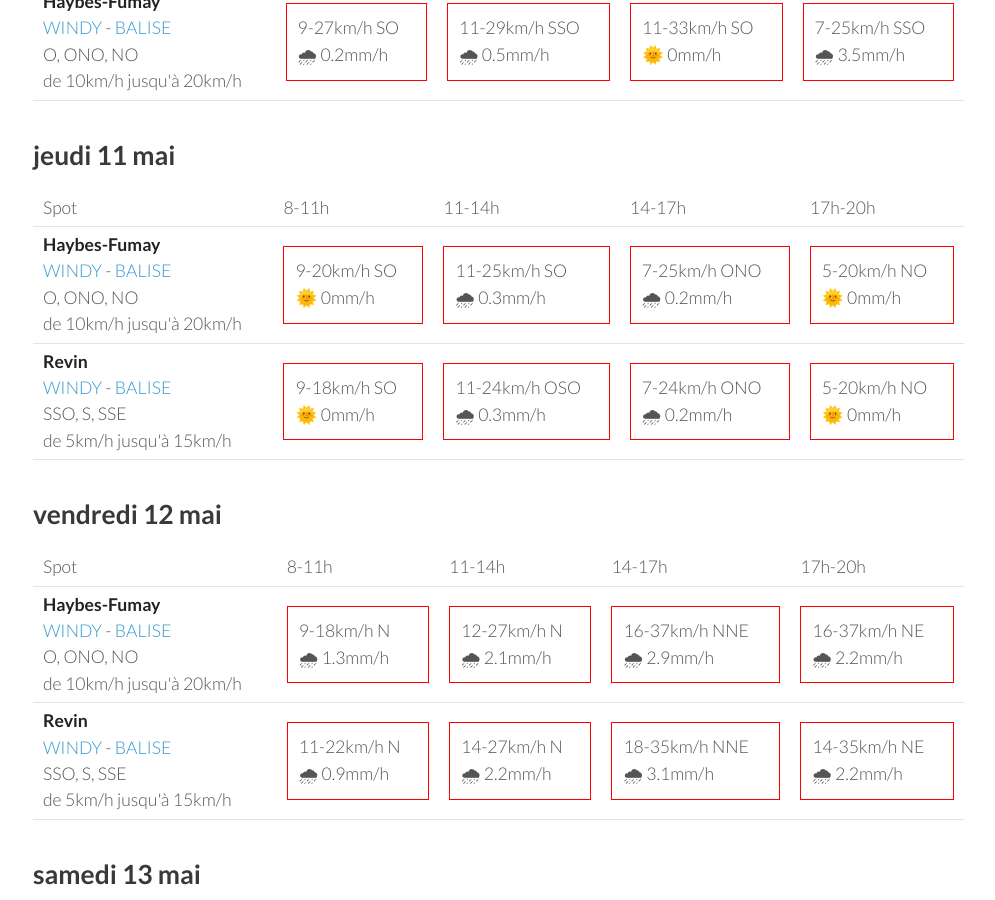
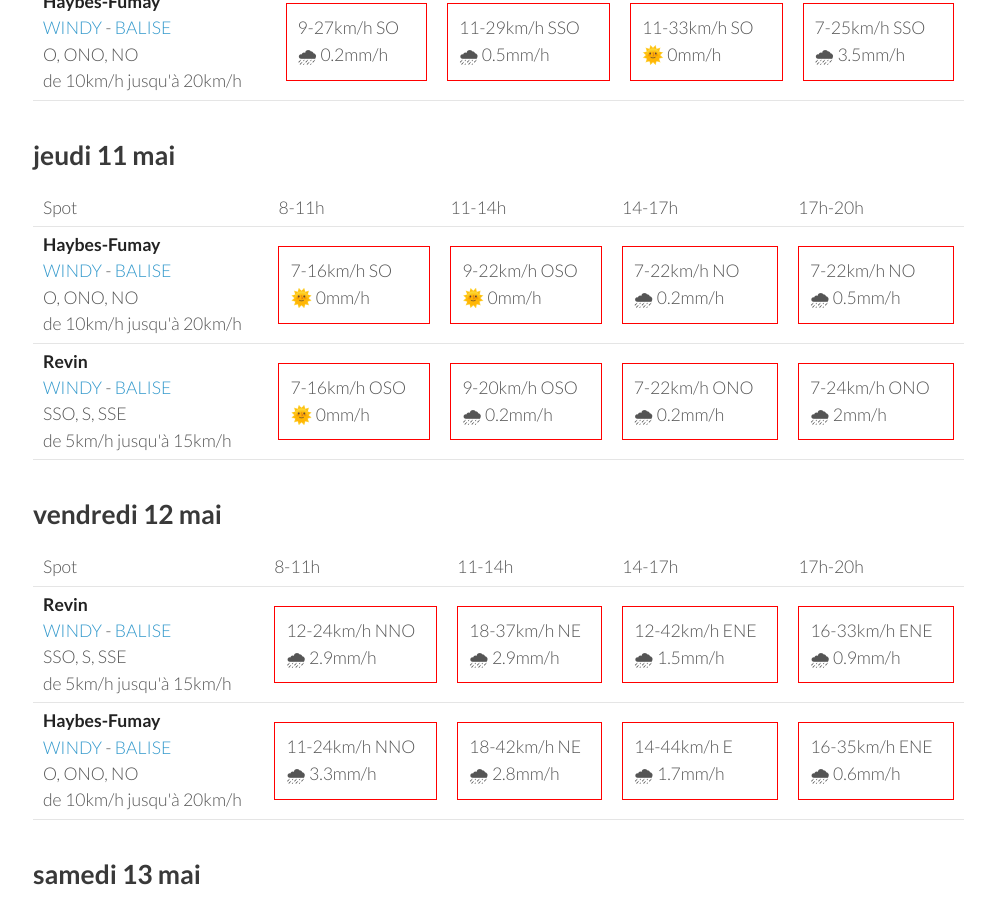
Before and after one commit to parapente-dans-le-nord/parapente-dans-le-nord.github.io, a Jekyll site: the page built from ardennes.markdown, in a window 1280 px wide and 900 px high, scrolled down 859 px. Shown: the whole window, without its empty margins (25-1020 px from the left). Built offline with Jekyll 4.4.1, drawn with Linux system fonts in a browser that asks for light colours; some of the changed text lies outside the part shown.

Commit message:
update index.markdown

```diff
--- a/ardennes.markdown
+++ b/ardennes.markdown
@@ -94,20 +94,20 @@ page mise à jour le mardi 09 mai 13:10
 <tr>
         <td><strong>Haybes-Fumay</strong><br><a href="https://windy.com/49.998/4.715?49.913,4.738,10">WINDY</a> - <span class=""><a href="http://www.balisemeteo.com/balise.php?idBalise=104">BALISE</a> </span><br> <span class="vent-favorable">O, ONO, NO</span><br><span class="force-vent">de 10km/h jusqu'à 20km/h</span> </td>
 
-            <td><div class="not-flyable"><p>9-20km/h SO</p><p>🌞 0mm/h</p></div></td>
-            <td><div class="not-flyable"><p>11-25km/h SO</p><p>🌧 0.3mm/h</p></div></td>
-            <td><div class="not-flyable"><p>7-25km/h ONO</p><p>🌧 0.2mm/h</p></div></td>
-            <td><div class="not-flyable"><p>5-20km/h NO</p><p>🌞 0mm/h</p></div></td>
+            <td><div class="not-flyable"><p>7-16km/h SO</p><p>🌞 0mm/h</p></div></td>
+            <td><div class="not-flyable"><p>9-22km/h OSO</p><p>🌞 0mm/h</p></div></td>
+            <td><div class="not-flyable"><p>7-22km/h NO</p><p>🌧 0.2mm/h</p></div></td>
+            <td><div class="not-flyable"><p>7-22km/h NO</p><p>🌧 0.5mm/h</p></div></td>
 
 
     </tr>
 <tr>
         <td><strong>Revin</strong><br><a href="https://windy.com/49.948/4.625?49.543,4.625,8">WINDY</a> - <span class=""><a href="http://www.balisemeteo.com/balise.php?idBalise=5019">BALISE</a> </span><br> <span class="vent-favorable">SSO, S, SSE</span><br><span class="force-vent">de 5km/h jusqu'à 15km/h</span> </td>
 
-            <td><div class="not-flyable"><p>9-18km/h SO</p><p>🌞 0mm/h</p></div></td>
-            <td><div class="not-flyable"><p>11-24km/h OSO</p><p>🌧 0.3mm/h</p></div></td>
-            <td><div class="not-flyable"><p>7-24km/h ONO</p><p>🌧 0.2mm/h</p></div></td>
-            <td><div class="not-flyable"><p>5-20km/h NO</p><p>🌞 0mm/h</p></div></td>
+            <td><div class="not-flyable"><p>7-16km/h OSO</p><p>🌞 0mm/h</p></div></td>
+            <td><div class="not-flyable"><p>9-20km/h OSO</p><p>🌧 0.2mm/h</p></div></td>
+            <td><div class="not-flyable"><p>7-22km/h ONO</p><p>🌧 0.2mm/h</p></div></td>
+            <td><div class="not-flyable"><p>7-24km/h ONO</p><p>🌧 2mm/h</p></div></td>
 
 
     </tr>
@@ -128,22 +128,22 @@ page mise à jour le mardi 09 mai 13:10
       <td>17h-20h</td>
     </tr>
 <tr>
-        <td><strong>Haybes-Fumay</strong><br><a href="https://windy.com/49.998/4.715?49.913,4.738,10">WINDY</a> - <span class=""><a href="http://www.balisemeteo.com/balise.php?idBalise=104">BALISE</a> </span><br> <span class="vent-favorable">O, ONO, NO</span><br><span class="force-vent">de 10km/h jusqu'à 20km/h</span> </td>
+        <td><strong>Revin</strong><br><a href="https://windy.com/49.948/4.625?49.543,4.625,8">WINDY</a> - <span class=""><a href="http://www.balisemeteo.com/balise.php?idBalise=5019">BALISE</a> </span><br> <span class="vent-favorable">SSO, S, SSE</span><br><span class="force-vent">de 5km/h jusqu'à 15km/h</span> </td>
 
-            <td><div class="not-flyable"><p>9-18km/h N</p><p>🌧 1.3mm/h</p></div></td>
-            <td><div class="not-flyable"><p>12-27km/h N</p><p>🌧 2.1mm/h</p></div></td>
-            <td><div class="not-flyable"><p>16-37km/h NNE</p><p>🌧 2.9mm/h</p></div></td>
-            <td><div class="not-flyable"><p>16-37km/h NE</p><p>🌧 2.2mm/h</p></div></td>
+            <td><div class="not-flyable"><p>12-24km/h NNO</p><p>🌧 2.9mm/h</p></div></td>
+            <td><div class="not-flyable"><p>18-37km/h NE</p><p>🌧 2.9mm/h</p></div></td>
+            <td><div class="not-flyable"><p>12-42km/h ENE</p><p>🌧 1.5mm/h</p></div></td>
+            <td><div class="not-flyable"><p>16-33km/h ENE</p><p>🌧 0.9mm/h</p></div></td>
 
 
     </tr>
 <tr>
-        <td><strong>Revin</strong><br><a href="https://windy.com/49.948/4.625?49.543,4.625,8">WINDY</a> - <span class=""><a href="http://www.balisemeteo.com/balise.php?idBalise=5019">BALISE</a> </span><br> <span class="vent-favorable">SSO, S, SSE</span><br><span class="force-vent">de 5km/h jusqu'à 15km/h</span> </td>
+        <td><strong>Haybes-Fumay</strong><br><a href="https://windy.com/49.998/4.715?49.913,4.738,10">WINDY</a> - <span class=""><a href="http://www.balisemeteo.com/balise.php?idBalise=104">BALISE</a> </span><br> <span class="vent-favorable">O, ONO, NO</span><br><span class="force-vent">de 10km/h jusqu'à 20km/h</span> </td>
 
-            <td><div class="not-flyable"><p>11-22km/h N</p><p>🌧 0.9mm/h</p></div></td>
-            <td><div class="not-flyable"><p>14-27km/h N</p><p>🌧 2.2mm/h</p></div></td>
-            <td><div class="not-flyable"><p>18-35km/h NNE</p><p>🌧 3.1mm/h</p></div></td>
-            <td><div class="not-flyable"><p>14-35km/h NE</p><p>🌧 2.2mm/h</p></div></td>
+            <td><div class="not-flyable"><p>11-24km/h NNO</p><p>🌧 3.3mm/h</p></div></td>
+            <td><div class="not-flyable"><p>18-42km/h NE</p><p>🌧 2.8mm/h</p></div></td>
+            <td><div class="not-flyable"><p>14-44km/h E</p><p>🌧 1.7mm/h</p></div></td>
+            <td><div class="not-flyable"><p>16-35km/h ENE</p><p>🌧 0.6mm/h</p></div></td>
 
 
     </tr>
```
Also changed, not shown: other parts of ardennes.markdown (+1 -1 lines).
